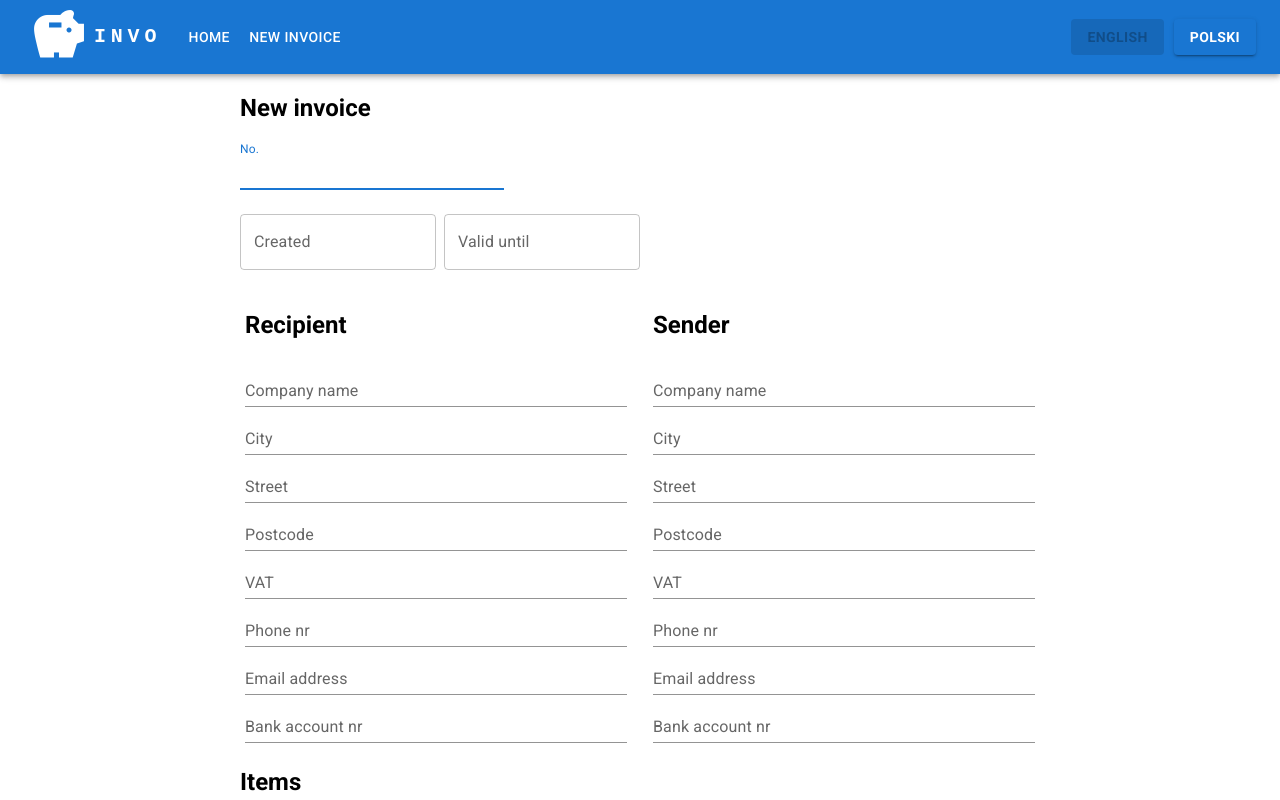
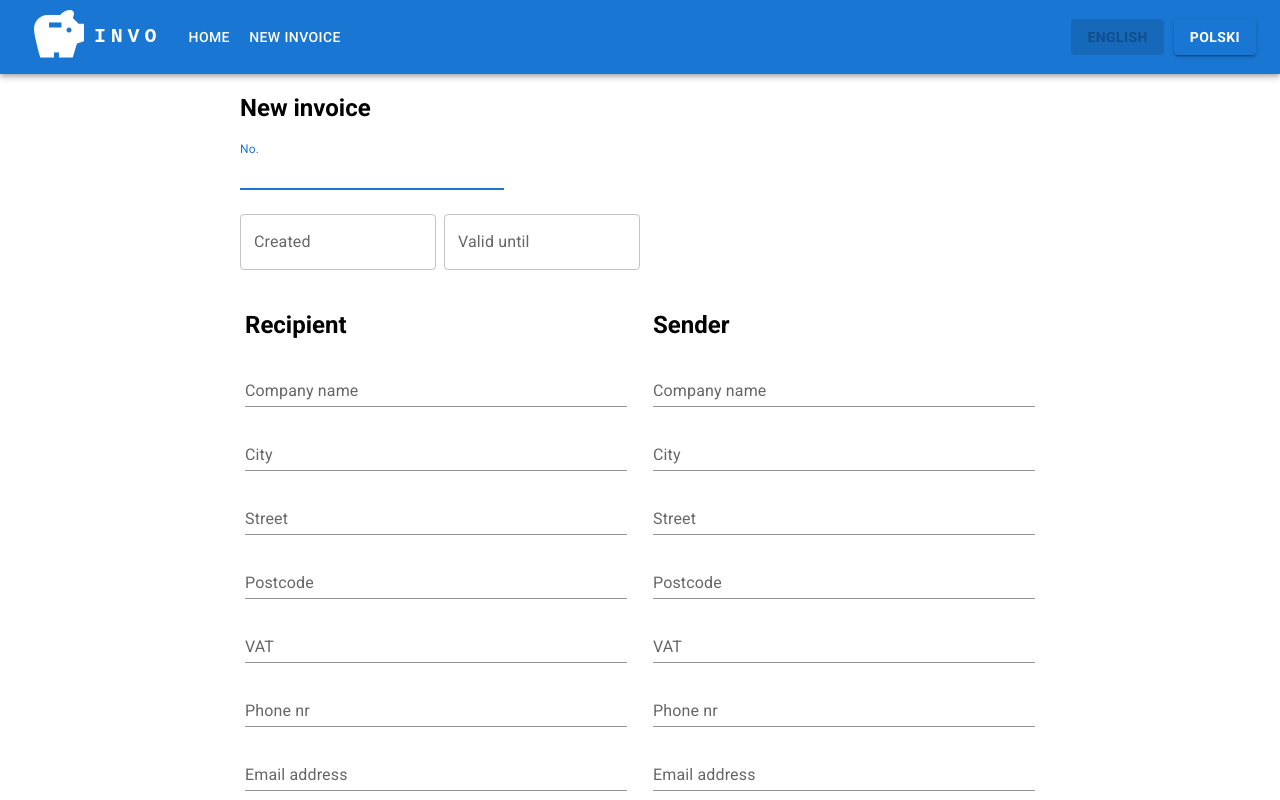
Before and after one commit to shcodenick/ups22, a React (Create React App) app: page /invoice in a window 1280 px wide. Shown: the top 800 px of the page. Built offline with nearby package versions, Linux system fonts and the light colour scheme.

Commit message:
validation of companies data

```diff
--- a/src/components/CompanyForm.tsx
+++ b/src/components/CompanyForm.tsx
@@ -10,13 +10,14 @@ const CompanyFormBox = styled.div`
 
 const CompanyForm = (props:any) => {
     const { t } = useTranslation()
-    const { register } = useFormContext();
-    const fields = ['company_name', 'city', 'street', 'postcode', 'vat', 'phone', 'email', 'bank_account']
+    const { register, formState } = useFormContext();
+    const fields = ['company_name', 'city', 'street', 'post_code', 'vat', 'phone', 'email', 'bank_account']
 
     return (
         <CompanyFormBox>
             <h2>{props.title}</h2>
             {fields.map((item, index) => (
+                <div key={index}>
                     <TextField
                     key={index}
                     fullWidth
@@ -25,6 +26,8 @@ const CompanyForm = (props:any) => {
                     {...register(props.prefix + item)}
                     name={props.prefix + item}
                     />
+                    <p className="error">{formState.errors?.[props.prefix + item]?.message?.toString()}</p>
+                </div>
             ))}
         </CompanyFormBox>
     );
--- a/src/components/InvoiceForm.tsx
+++ b/src/components/InvoiceForm.tsx
@@ -31,6 +31,44 @@ const InvoiceForm = () => {
       }, []);
 
 
+    let email_regex = new RegExp("([!#-'*+/-9=?A-Z^-~-]+(\.[!#-'*+/-9=?A-Z^-~-]+)*|\"\(\[\]!#-[^-~ \t]|(\\[\t -~]))+\")@([!#-'*+/-9=?A-Z^-~-]+(\.[!#-'*+/-9=?A-Z^-~-]+)*|\[[\t -Z^-~]*])");
+    let bank_account_regex = new RegExp(/^[0-9]{9,18}$/);
+
+    const company_validation = {
+        'company_name': yup.string().required(t('required')).min(3, t('tooshort')).max(20, t('toolong')),
+        'city': yup.string().required(t('required')).min(3, t('tooshort')).max(30, t('toolong')),
+        'street': yup.string().required(t('required')).min(3, t('tooshort')).max(20, t('toolong')),
+        'post_code': yup.string().required(t('required')).test({
+            name: 'is_valid_postcode',
+            message: t('invalid_post_code'),
+            test(value, ctx) {
+                return /^\d{2}-\d{3}$/.test(value)
+            }
+        }),
+        'vat': yup.string().required(t('required')).test({
+            name: 'is_valid_vat',
+            message: t('invalid_vat'),
+            test(value, ctx) {
+                return /^\d{3}-\d{3}-\d{2}-\d{2}$/.test(value)
+            }
+        }),
+        'phone': yup.string().required(t('required')).min(9, t('tooshort')).max(15, t('toolong')),
+        'email': yup.string().required(t('required')).test({
+            name: 'is_valid_email',
+            message: t('invalid_format'),
+            test(value, ctx) {
+                return email_regex.test(value)
+            }
+        }),
+        'bank_account': yup.string().required(t('required')).test({
+            name: 'is_valid_bank_account',
+            message: t('invalid_format'),
+            test(value, ctx) {
+                return bank_account_regex.test(value)
+            }
+        }),
+    }
+
     const schema = yup.object().shape({
         no: yup.string().required(t('required')).min(1, t('tooshort')).max(2, t('toolong')),
         created: yup.date().required(t('required')),
@@ -44,6 +82,22 @@ const InvoiceForm = () => {
                 return true
             }
         }),
+        recipient_company_name: company_validation['company_name'],
+        sender_company_name: company_validation['company_name'],
+        recipient_city: company_validation['city'],
+        sender_city: company_validation['city'],
+        recipient_street: company_validation['street'],
+        sender_street: company_validation['street'],
+        recipient_post_code: company_validation['post_code'],
+        sender_post_code: company_validation['post_code'],
+        recipient_vat: company_validation['vat'],
+        sender_vat: company_validation['vat'],
+        recipient_phone: company_validation['phone'],
+        sender_phone: company_validation['phone'],
+        recipient_email: company_validation['email'],
+        sender_email: company_validation['email'],
+        recipient_bank_account: company_validation['bank_account'],
+        sender_bank_account: company_validation['bank_account'],
     });
 
     const methods = useForm({
--- a/src/translations/en.ts
+++ b/src/translations/en.ts
@@ -14,7 +14,7 @@ export const en = {
         company_name: 'Company name',
         city: 'City',
         street: 'Street',
-        postcode: 'Postcode',
+        post_code: 'Postcode',
         vat: 'VAT',
         phone: 'Phone nr',
         email: 'Email address',
@@ -36,6 +36,9 @@ export const en = {
         toolong: 'This is too long.',
         tooshort: 'This is too short.',
         tooearly: 'This is too early.',
+        invalid_format: 'Invalid format.',
+        invalid_post_code: 'Invalid format (XX-XXX).',
+        invalid_vat: 'Invalid format (XXX-XXX-XX-XX).',
         ...shared
     }
 }
--- a/src/translations/pl.ts
+++ b/src/translations/pl.ts
@@ -14,7 +14,7 @@ export const pl = {
         company_name: 'Nazwa firmy',
         city: 'Miasto',
         street: 'Ulica',
-        postcode: 'Kod pocztowy',
+        post_code: 'Kod pocztowy',
         vat: 'NIP',
         phone: 'Nr telefonu',
         email: 'Adres email',
@@ -36,6 +36,9 @@ export const pl = {
         toolong: 'Za długie.',
         tooshort: 'Za krótkie.',
         tooearly: 'Za wcześnie.',
+        invalid_format: 'Niepoprawny format.',
+        invalid_postcode: 'Niepoprawny format (XX-XXX).',
+        invalid_vat: 'Niepoprawny format (XXX-XXX-XX-XX).',
         ...shared
     }
 }
```
Lines whose indentation alone changed are shown as unchanged.
